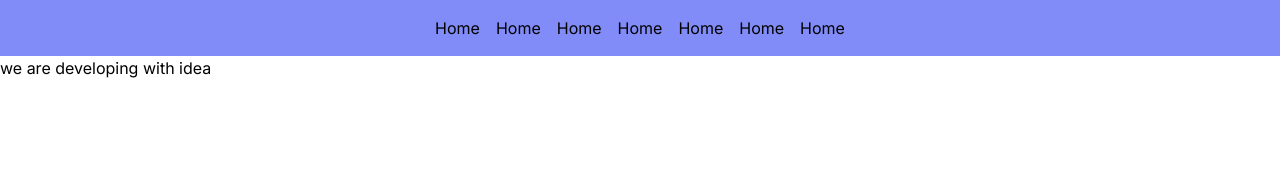
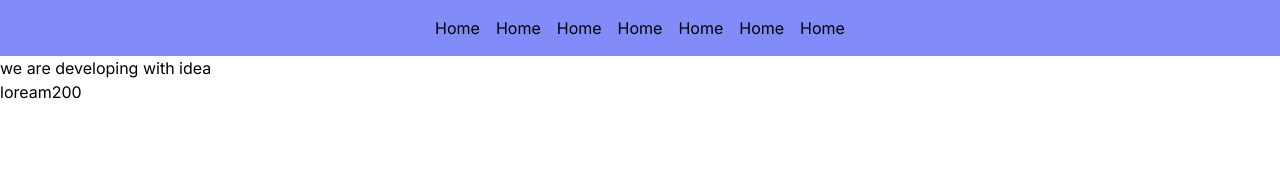
Before and after one commit to SheikhRakibhossain/Next-Me, a Next.js app: page /about in a window 1280 px wide. Shown: the top 170 px of the page. Built offline with nearby package versions, Linux system fonts and the light colour scheme.

Commit message:
some dummy text has added

```diff
--- a/src/app/about/page.js
+++ b/src/app/about/page.js
@@ -4,6 +4,9 @@ const Aboutpage = () => {
     return (
         <div>
             <p>we are developing with idea</p>
+            <article>loream200
+
+            </article>
 
 
         </div>
```
